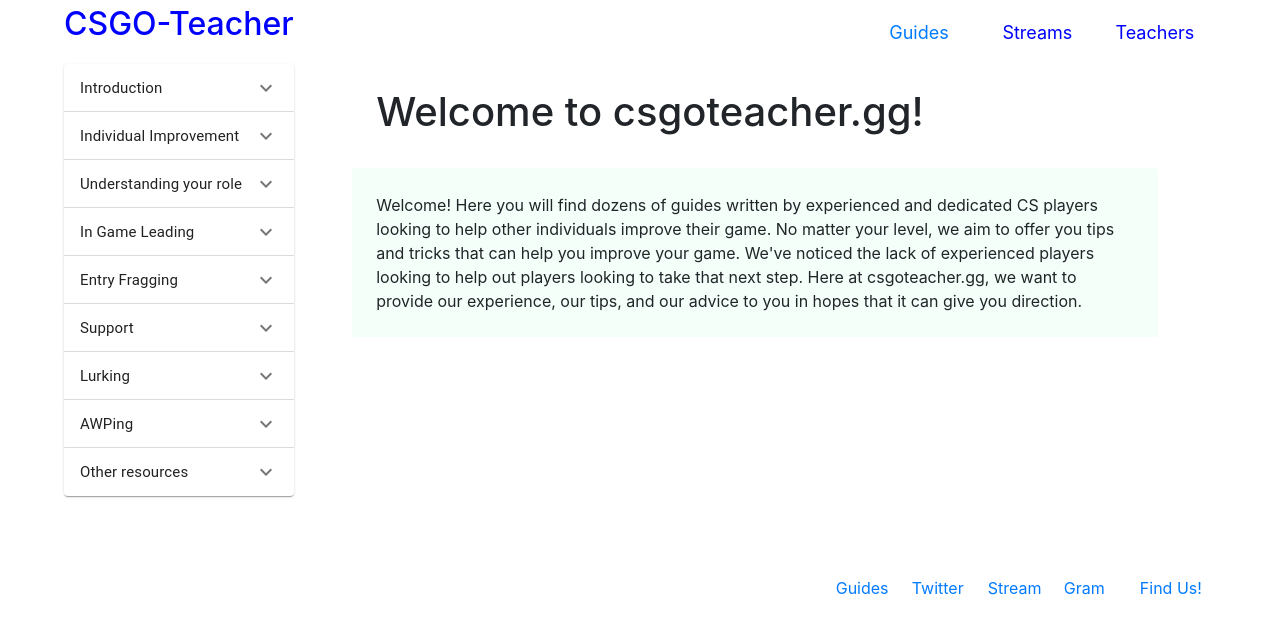
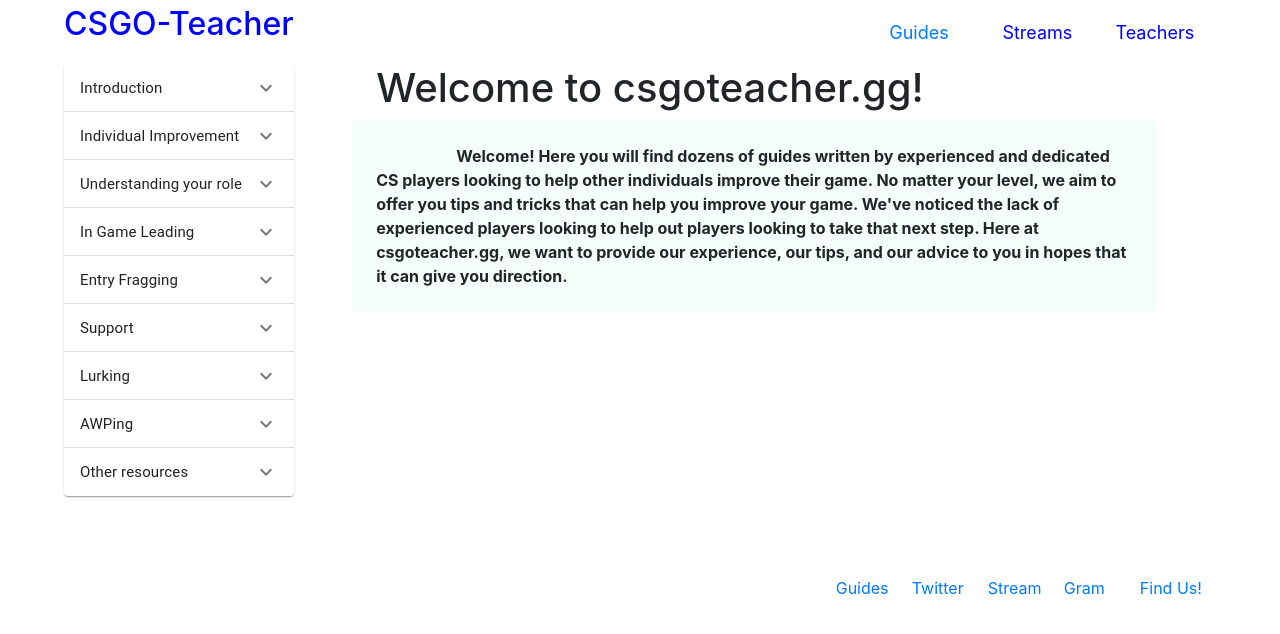
Before and after one commit to kukicako/Counter-Tony, a React (Create React App) app: page /Guides in a window 1280 px wide. Shown: the top 634 px of the page. Built offline with nearby package versions, Linux system fonts and the light colour scheme.

Commit message:
IGL Introduction Written

```diff
--- a/src/App.css
+++ b/src/App.css
@@ -255,17 +255,31 @@
 /* Guide Titles */
 
 .GuideTitle {
-	margin-bottom: 1%;
-	padding: 3%
+	padding-left: 3%;
+	display: flex;
+	align-items: flex-end;
+	font-size: 2.5rem;
+}
+
+.GuideTitleH2 {
+	display: flex;
+	align-items: flex-start;
+	justify-content: flex-end;
+	padding-right: 3%;
+	font-size: 1.5rem;
 }
 
 /* Guide Text  */
 
 .GuideText {
 	background: #F5FFFA;
-	border-radius: .5%;
-	padding: 3%
+	border-radius: 1%;
+	padding: 3%;
+	font-weight: bold;
+	text-indent: 5em;
 }
+
+
 
 
 .the-names{
--- a/src/App.js
+++ b/src/App.js
@@ -23,6 +23,7 @@
 // IGL Guides
 import IGLHome from './Components/Guides/InGameLeading/introiglhome'
 import RoundAwarenessHome from './Components/Guides/InGameLeading/roundawarenesshome'
+import InGameLeadingHome from './Components/Guides/InGameLeading/ingameleadinghome'
 
 function App() {
   return (
@@ -49,6 +50,7 @@
         {/* IGL Guides */}
         <Route exact path="/IGLIntroduction" component={IGLHome} />
         <Route exact path="/RoundAwareness" component={RoundAwarenessHome} />
+        <Route exact path="/Leader" component={InGameLeadingHome} />
 
         <Footer />
       </div>
--- /dev/null
+++ b/src/Components/Guides/InGameLeading/ingameleadinghome.js
@@ -0,0 +1,19 @@
+import React from 'react'
+import InGameLeadingTitle from './ingameleadingtitle.js'
+import InGameLeadingText from './ingameleadingtext.js'
+import Guidesidebar from '../guidesidebar.js'
+
+
+function InGameLeadingHome() {
+    return(
+        <div className='GuidePage'>
+            <Guidesidebar />
+            <div className='GuidePageStyling'>
+                <InGameLeadingTitle />
+                <InGameLeadingText />
+            </div>
+        </div>
+    )
+}
+
+export default InGameLeadingHome
--- a/src/Components/Guides/InGameLeading/ingameleadingtext.js
+++ b/src/Components/Guides/InGameLeading/ingameleadingtext.js
@@ -0,0 +1,12 @@
+import React from 'react';
+
+function InGameLeadingText() {
+    return(
+        <div>
+            <p className="GuideText">Test.
+            </p>
+        </div>
+    )
+}
+
+export default InGameLeadingText;
--- a/src/Components/Guides/InGameLeading/ingameleadingtitle.js
+++ b/src/Components/Guides/InGameLeading/ingameleadingtitle.js
@@ -0,0 +1,12 @@
+import React from 'react';
+
+function InGameLeadingTitle () {
+    return(
+        <div>
+            <h1 className="GuideTitle">In Game "Leading"</h1>
+            <h2 className="GuideTitleH2">Written By: David "Gatr" Macaulay</h2>
+        </div>
+    )
+}
+
+export default InGameLeadingTitle;
--- a/src/Components/Guides/InGameLeading/introigltext.js
+++ b/src/Components/Guides/InGameLeading/introigltext.js
@@ -1,9 +1,12 @@
 import React from 'react';
 
-function IntoIglText() {
+function IntroIglText() {
     return(
-        <p className="GuideText"> Lorem ipsum dolor sit amet, consectetur adipiscing elit, sed do eiusmod tempor incididunt ut labore et dolore magna aliqua. Ut enim ad minim veniam, quis nostrud exercitation ullamco laboris nisi ut aliquip ex ea commodo consequat. Duis aute irure dolor in reprehenderit in voluptate velit esse cillum dolore eu fugiat nulla pariatur. Excepteur sint occaecat cupidatat non proident, sunt in culpa qui officia deserunt mollit anim id est laborum.  </p>
+        <div>
+            <p className="GuideText">In Game Leading is the shot caller, simple as that. A role that the team relies on to call strats, make adjustments and focus on putting the team in the best position round by round. By many, it's considered to be the toughest position. May it be cause of the amount work required outside of scrims and matches or may it be because of the mental fortitude it requires in game. Not just focus on playing your own game but also continuously focusing on picking up what the other team is doing, thinking of what to do in future rounds, setting up strats or players, and constantly thinking of ways to take advantage of the opposing team. A position that requires a lot of focus and attention where missing a small detail could cost you a round or match. Over this 7 part breakdown, I'll talk about all that I've personally done, practiced and worked on improving over my 4+ years of IGLing in League play across all divisions. I hope to give an insight into all that I've done, break down aspects of the game from my point view and give you the blueprints that I've followed to improving as an IGL. Though, no guide will make you a better automatically. It'll require you to put in effect to improve. I simply believe that the more time and effort you put into improving as an IGL, the more it'll show. I thoroughly believe the best IGLs put in the most amount of work in and out of the servers. It is not a position you can slack off and improve at.
+            </p>
+        </div>
     )
 }
 
-export default IntoIglText;
+export default IntroIglText;
--- a/src/Components/Guides/InGameLeading/introigltitle.js
+++ b/src/Components/Guides/InGameLeading/introigltitle.js
@@ -2,7 +2,10 @@
 
 function IntroIglTitle () {
     return(
-        <h1 className="GuideTitle">Let's begin to dive into IGL</h1>
+        <div>
+            <h1 className="GuideTitle">Introduction</h1>
+            <h2 className="GuideTitleH2">Written By: David "Gatr" Macaulay</h2>
+        </div>
     )
 }
 
--- a/src/Components/Guides/guidesidebar.js
+++ b/src/Components/Guides/guidesidebar.js
@@ -106,6 +106,7 @@
         <ExpansionPanelDetails className={classes.guidePanel}>
           <Typography className={classes.buttonDiv}>
            <Link className={classes.guideButton} to='/IGLIntroduction'>Introduction</Link>
+           <Link className={classes.guideButton} to='/Leader'>In Game "LEADING"</Link>
            <Link className={classes.guideButton} to='/RoundAwareness'>Round Awareness</Link>
            <button className={classes.guideButton}>Economical Awareness</button>
            <button className={classes.guideButton}>In Game "LEADING"</button>
```
